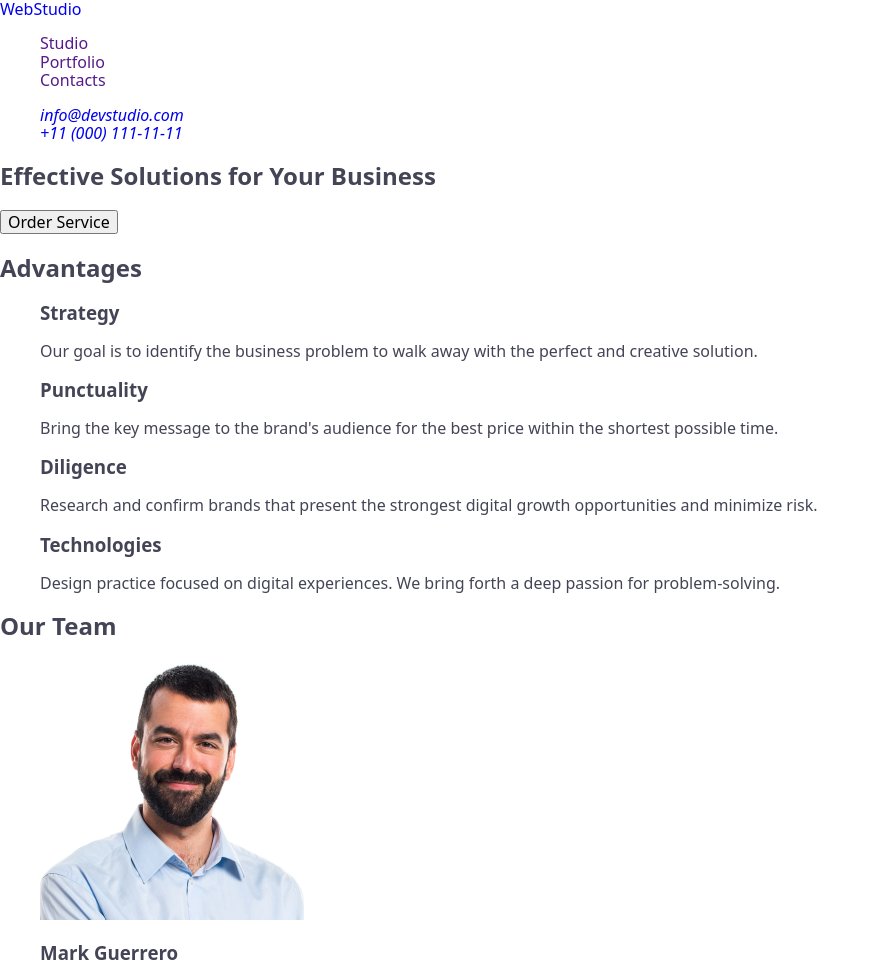
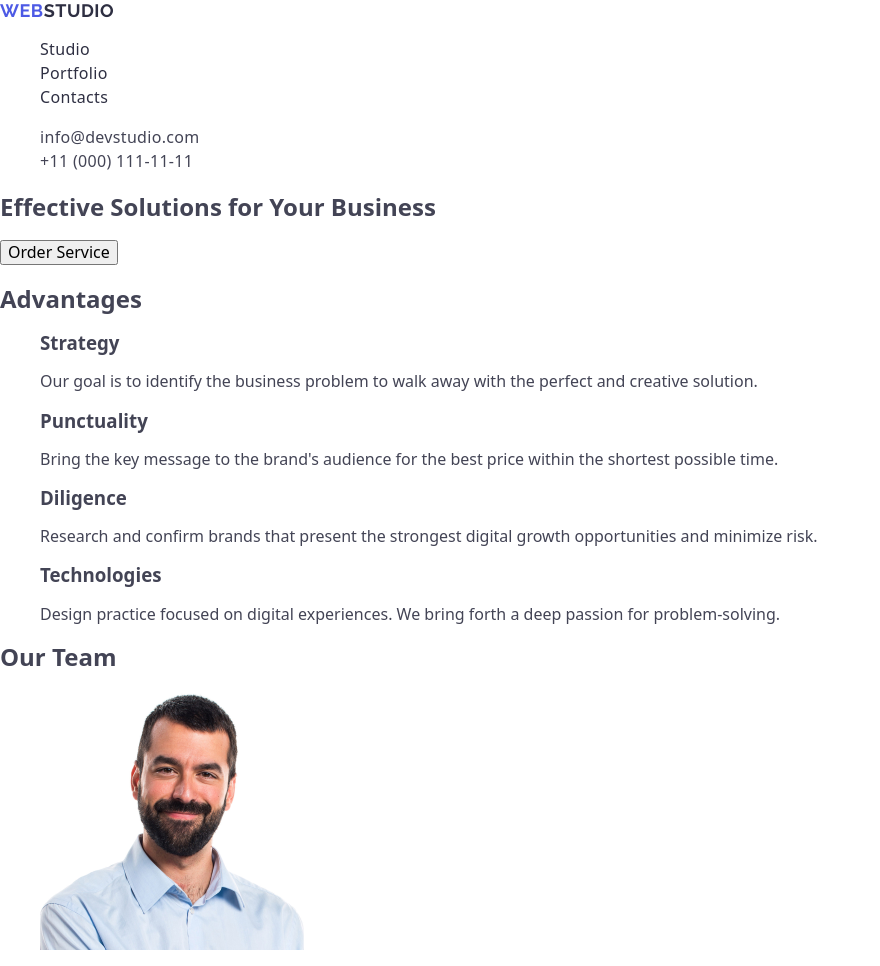
Before and after one commit to LobanovSK/goit-markup-hw-02, a plain HTML site: page index.html in a window 1280 px wide. Shown: the top 966 px of the page, without its empty margins (0-880 px from the left). Drawn offline with nearby package versions, Linux system fonts and the light colour scheme.

Commit message:
fixed header

```diff
--- a/index.html
+++ b/index.html
@@ -21,19 +21,32 @@
     />
   </head>
   <body>
-    <header>
-      <nav>
-        <a href="./index.html">WebStudio</a>
-        <ul>
-          <li><a href="">Studio</a></li>
-          <li><a href="">Portfolio</a></li>
-          <li><a href="">Contacts</a></li>
+    <header class="page-header">
+      <nav class="header-nav">
+        <a class="logo header-logo" href="./index.html"
+          >Web<span class="logo-part">Studio</span>
+        </a>
+        <ul class="nav-list">
+          <li class="nav-item">
+            <a class="nav-link" href="./index.html">Studio</a>
+          </li>
+          <li class="nav-item"><a class="nav-link" href="">Portfolio</a></li>
+          <li class="nav-item"><a class="nav-link" href="">Contacts</a></li>
         </ul>
       </nav>
-      <address>
-        <ul>
-          <li><a href="mailto:info@devstudio.com">info@devstudio.com</a></li>
-          <li><a href="tel:+110001111111">+11 (000) 111-11-11</a></li>
+
+      <address class="contacts">
+        <ul class="contacts-list">
+          <li class="contacts-item">
+            <a class="contacts-link" href="mailto:info@devstudio.com"
+              >info@devstudio.com</a
+            >
+          </li>
+          <li class="contacts-item">
+            <a class="contacts-link" href="tel:+110001111111"
+              >+11 (000) 111-11-11</a
+            >
+          </li>
         </ul>
       </address>
     </header>
```
